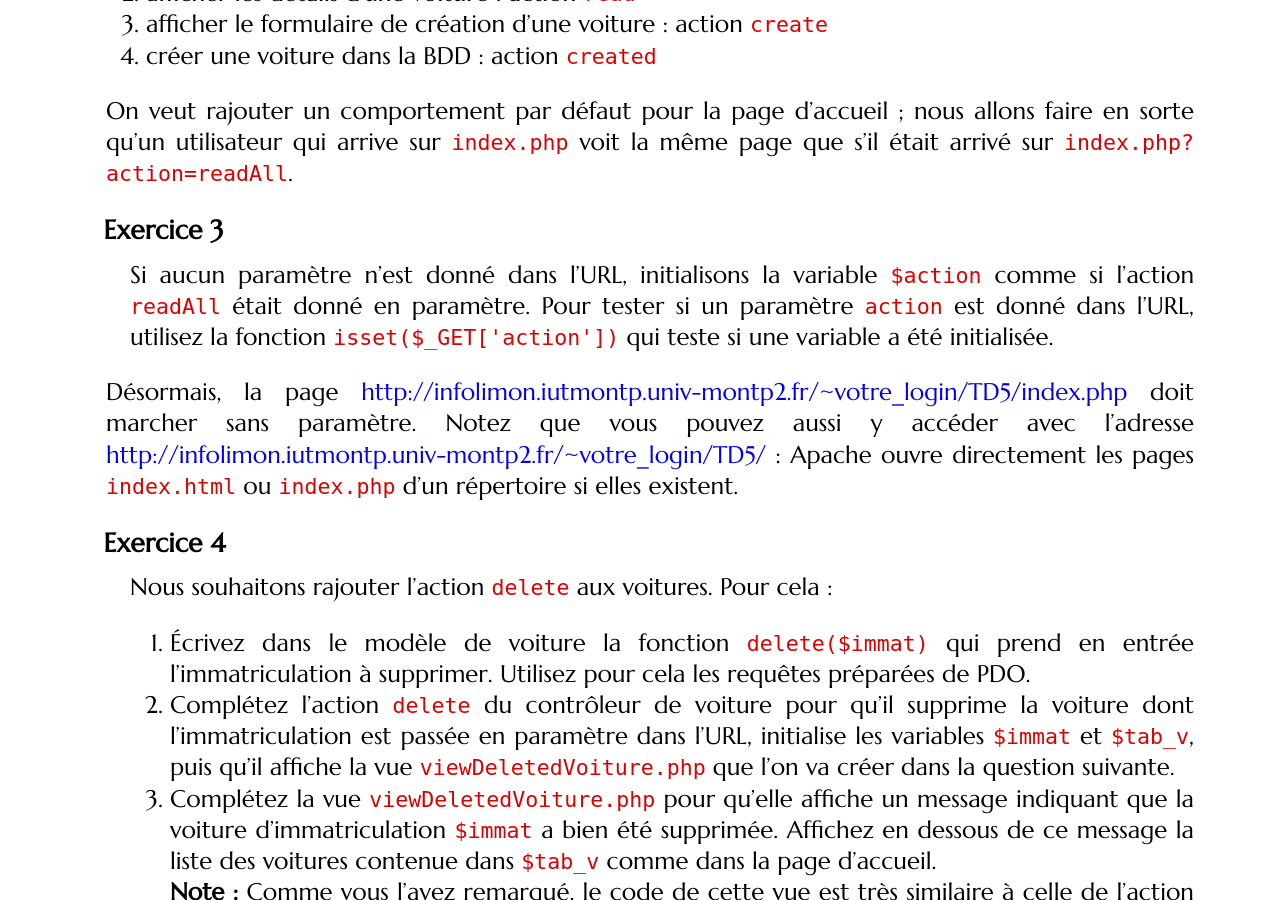
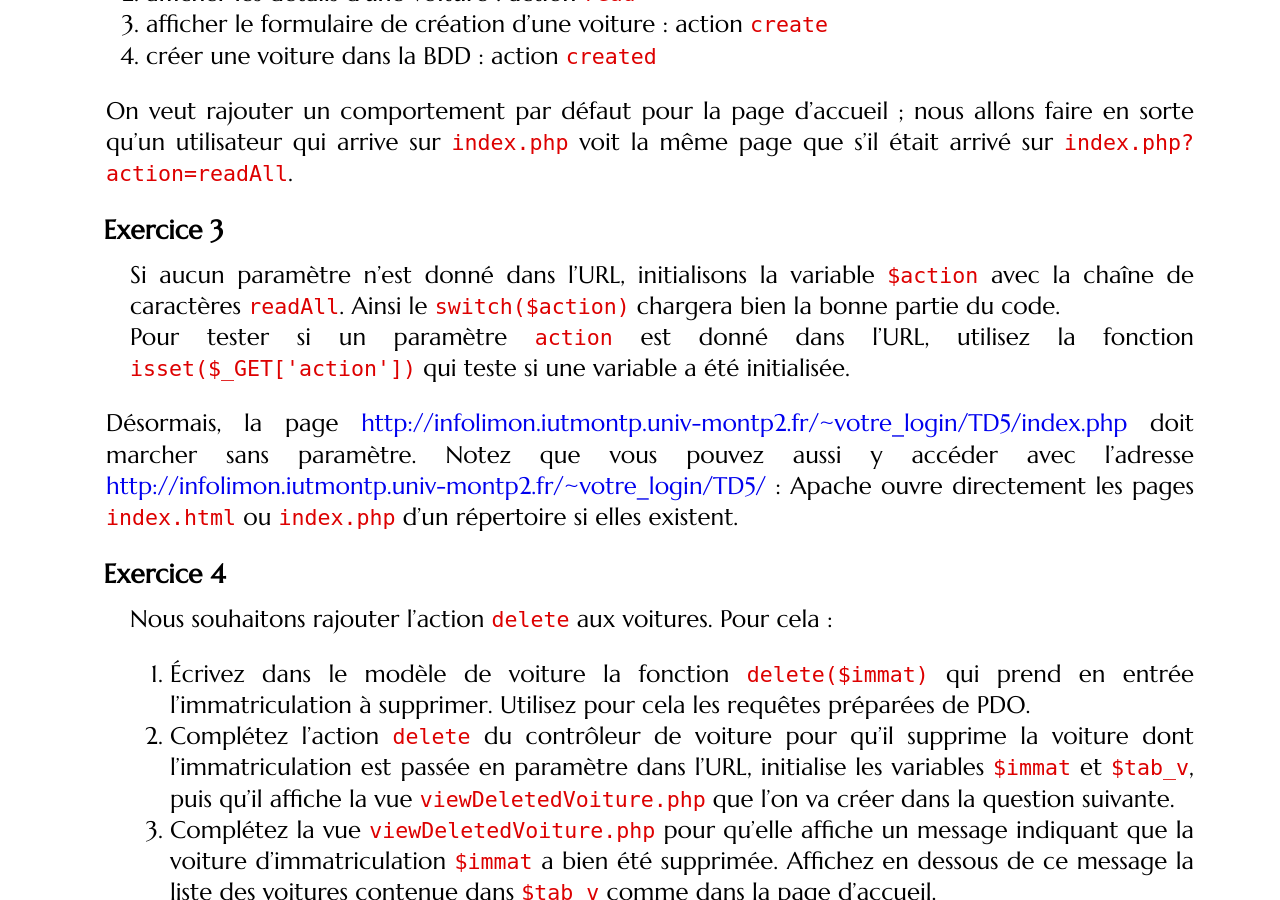
Before and after one commit to romainlebreton/R3.01-DeveloppementWeb, a Jekyll site: the page built from tutorials/tutorial5.md, in a window 1280 px wide and 900 px high, scrolled down 4111 px. Built offline with Jekyll 4.4.1, drawn with Linux system fonts in a browser that asks for light colours; some web fonts are replaced.

Commit message:
isset $_GET action

```diff
--- a/tutorials/tutorial5.md
+++ b/tutorials/tutorial5.md
@@ -267,8 +267,9 @@ que s'il était arrivé sur `index.php?action=readAll`.
 <div class="exercise">
 
 Si aucun paramètre n'est donné dans l'URL, initialisons la variable `$action`
-comme si l'action `readAll` était donné en paramètre.  Pour tester si un
-paramètre `action` est donné dans l'URL, utilisez la fonction
+avec la chaîne de caractères `readAll`.  Ainsi le `switch($action)` chargera
+bien la bonne partie du code.
+Pour tester si un paramètre `action` est donné dans l'URL, utilisez la fonction
 `isset($_GET['action'])` qui teste si une variable a été initialisée.
 
 </div>
```
